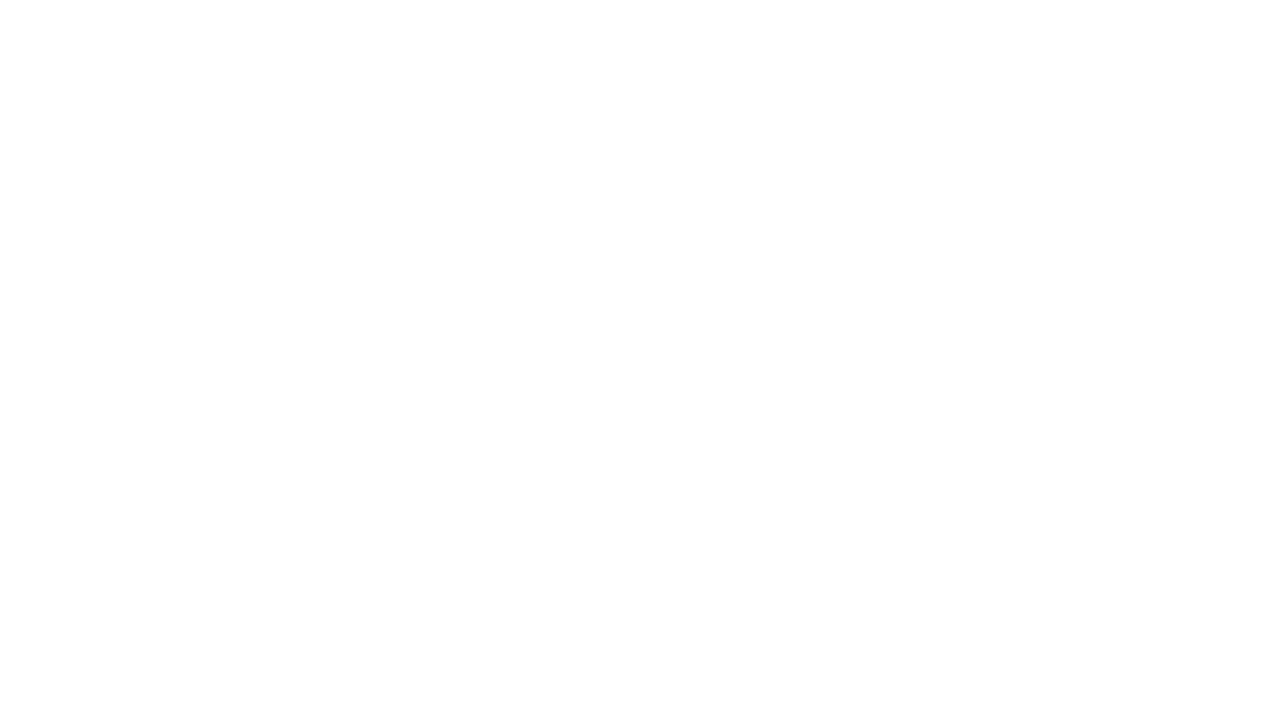
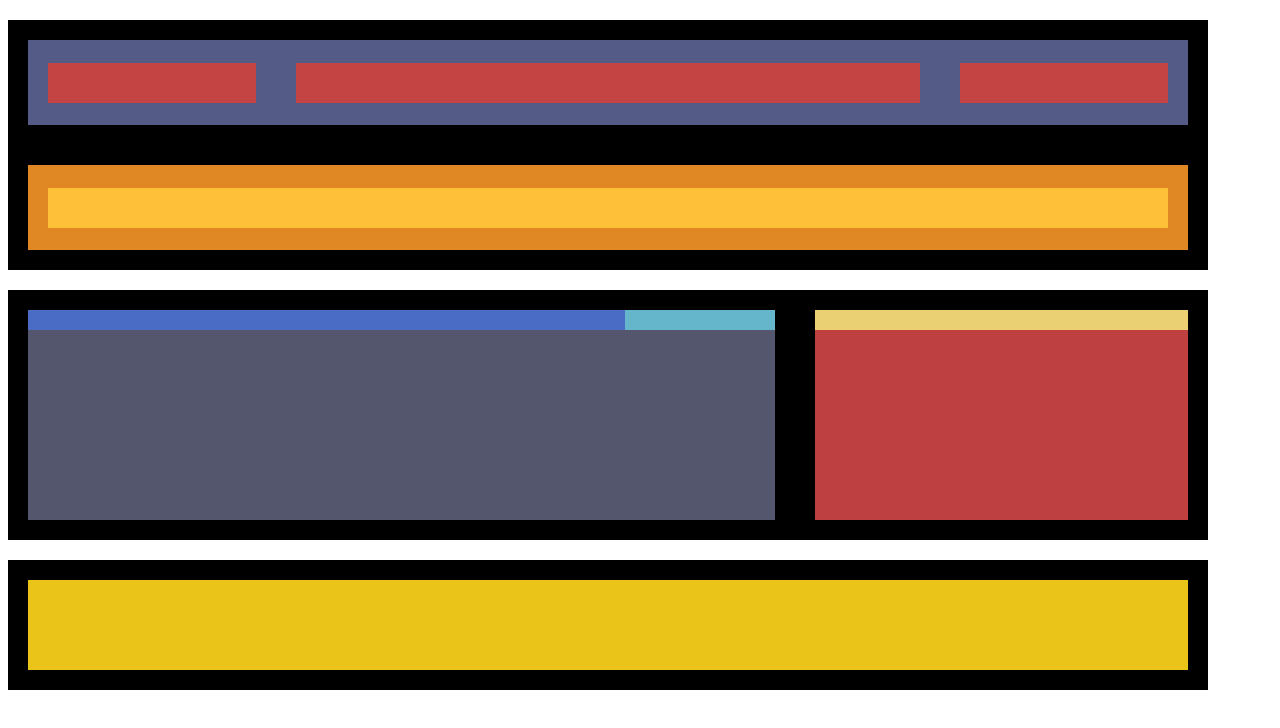
Before and after one commit to LienaPuey/Actividades, a plain HTML site: page nivel-1/index.html in a window 1280 px wide. Drawn offline with Linux system fonts and the light colour scheme.

Commit message:
actividad1_start

```diff
--- a/nivel-1/index.html
+++ b/nivel-1/index.html
@@ -3,9 +3,38 @@
     <meta charset="UTF-8">
     <meta http-equiv="X-UA-Compatible" content="IE=edge">
     <meta name="viewport" content="width=device-width, initial-scale=1.0">
+    <link rel="stylesheet" href="style.css">
     <title>Document</title>
 </head>
 <body>
+    <div>
+        <div class="bloque1">
+            <div class="azul">
+                <div class="azul_columna1"></div>
+                <div class="azul_columna2"></div>
+                <div class="azul_columna3"></div>
+            </div>
+            <div class="naranja">
+                <div class="naranja_columna1"></div>
+         </div>
 
+        </div>
+        <div class="bloque2">
+            <div class="gris">
+                <div class="gris_columna1"></div>
+                <div class="gris_columna2"></div>
+                <div class="gris_columna3"></div>
+                <div class="gris_columna4"></div>
+                <div class="gris_columna5"></div>
+            </div>
+            <div class="rojo">
+                <div class="rojo_columna1"></div>
+                <div class="rojo_columna2"></div>
+            </div>
+        </div>
+        <div class="bloque3">
+            <div class="amarillo_footer"></div>
+        </div>
+    </div>
 </body>
 </html>
--- a/nivel-1/style.css
+++ b/nivel-1/style.css
@@ -0,0 +1,151 @@
+* {
+  padding: 0;
+  box-sizing: inherit; }
+
+body {
+  box-sizing: border-box; }
+
+
+.bloque1 {
+background-color: black;
+width: 1200px;
+height: 250px;
+display: flex;
+flex-direction: column;
+margin-top: 20px;
+margin-bottom: 20px;
+justify-content: space-around;
+
+}
+
+    .azul {
+        background-color: #545B86;
+        height: 90px;
+        margin: 20;
+        display: flex;
+    }
+        .azul_columna1{
+            flex: 1 auto;
+            margin: 20px;
+            background-color: #c44343;
+            height: 40px;
+            align-self: center;
+
+        }
+        .azul_columna2{
+            flex: 1 auto;
+            margin: 20px;
+            background-color: #c44343;
+            height: 40px;
+            align-self: center;
+            flex-grow: 3;
+
+        }
+        .azul_columna3{
+            flex: 1 auto;
+            margin: 20px;
+            background-color: #c44343;
+            height: 40px;
+            align-self: center;
+
+        }
+
+    .naranja {
+        background-color: #e08823;
+        height: 90px;
+        margin: 20;
+        display: flex;
+
+    }
+        .naranja_columna1 {
+            flex: 1 auto;
+            background-color: #ffc039;
+            height: 40px;
+            align-self: center;
+            margin: 20px;
+
+        }
+
+
+.bloque2 {
+    background-color: black;
+    width: 1200px;
+    height: 250px;
+    display: flex;
+    flex-direction: row;
+    margin-top: 20px;
+    margin-bottom: 20px;
+    justify-content: center;
+    align-items: stretch;
+    }
+
+    .gris {
+        flex: 2;
+        background-color: #54566e;
+        margin: 20;
+        display: flex;
+
+    }
+        .gris_columna1 {
+            flex: 1 auto;
+            background-color: #4b6cc5;
+            height: 20px;
+
+        }
+        .gris_columna2 {
+            flex: 1 auto;
+            background-color: #4b6cc5;
+            height: 20px;
+
+        }
+        .gris_columna3 {
+            flex: 1 auto;
+            background-color: #4b6cc5;
+            height: 20px;
+
+        }
+        .gris_columna4 {
+            flex: 1 auto;
+            background-color: #4b6cc5;
+            height: 20px;
+
+        }
+        .gris_columna5 {
+            flex: 1 auto;
+            background-color: #65b6ca;
+            height: 20px;
+
+        }
+
+    .rojo {
+        flex: 1;
+        background-color: #be4040;
+        margin: 20;
+        display: flex;
+    }
+        .rojo_columna1{
+            flex: 1 auto;
+            background-color: #ebcf73;
+            height: 20px;
+        }
+        .rojo_columna1{
+            flex: 1 auto;
+            background-color: #ebcf73;
+            height: 20px;
+        }
+
+
+.bloque3 {
+    background-color: black;
+    width: 1200px;
+    display: flex;
+    flex-direction: column;
+    margin-top: 20px;
+    margin-bottom: 20px;
+
+ }
+    .amarillo_footer {
+        background-color: #ebc41a;
+        height: 90px;
+        margin: 20;
+    }
```
